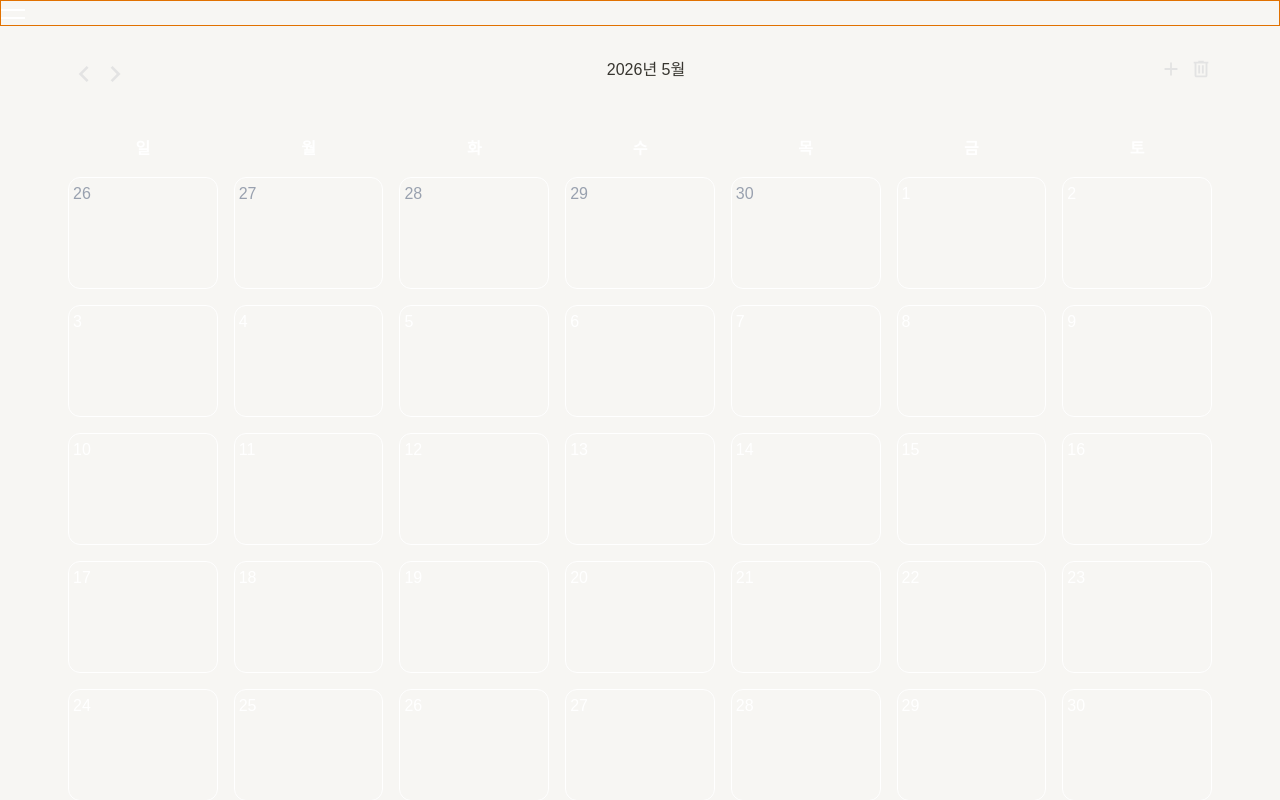
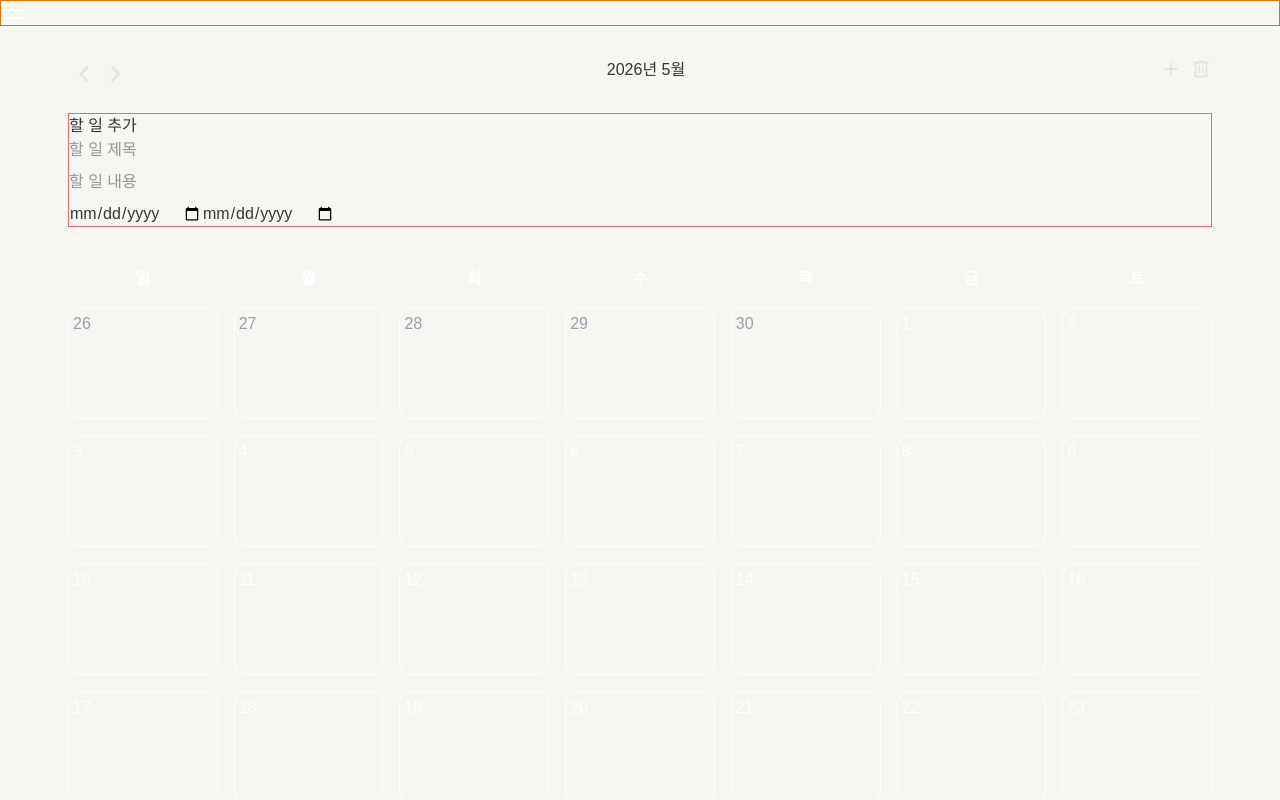
Before and after one commit to johyunsoo33/small-side-project, a Next.js app: page /mySchedule in a window 1280 px wide. Shown: the top 800 px of the page. Built offline with nearby package versions, Linux system fonts and the light colour scheme.

Commit message:
✨ 메뉴 아이템 및 할 일 추가 기능 개선: 타입 수정 및 UI 구성 변경

```diff
--- a/src/Component/Header/menuItem/menuItem.tsx
+++ b/src/Component/Header/menuItem/menuItem.tsx
@@ -1,7 +1,7 @@
 import Image from "next/image";
 import Link from "next/link";
 
-interface menuContentProps {
+interface MenuContentProps {
   content?: string;
   targetLink: string;
   imagePath?: string;
@@ -11,24 +11,21 @@ export default function MenuItem({
   content,
   targetLink,
   imagePath,
-}: menuContentProps) {
+}: MenuContentProps) {
   return (
-    <>
     <li className="border-b-blue-500 border-1 p-3" id="menuItem">
       <Link href={`/${targetLink}`}>
-          {" "}
         {content ? (
           content
-          ) : (
+        ) : imagePath ? (
           <Image
-              src={`${imagePath}`}
-              alt={`${targetLink}아이콘`}
+            src={imagePath}
+            alt={`${targetLink} 아이콘`}
             width={24}
             height={24}
           />
-          )}
+        ) : null}
       </Link>
     </li>
-    </>
   );
 }
--- a/src/Component/TaskBox/taskTopBox/taskTopBox.tsx
+++ b/src/Component/TaskBox/taskTopBox/taskTopBox.tsx
@@ -1,3 +1,4 @@
+import { calenderAddTask } from "@/src/functions/CalenderTaskAdd";
 import Image from "next/image";
 
 interface TaskTopBoxProps {
@@ -13,12 +14,20 @@ export default function TaskTopBox({
   year,
   month,
 }: TaskTopBoxProps) {
+  const handleAddTask = () => {
+    // 할 일 추가 로직 구현
+  };
+  const handleDeleteTask = () => {
+    // 할 일 삭제 로직 구현
+  };
+
   return (
+    <>
       <div className="taskTopBox flex justify-between max-w-11/12 mt-4 m-auto">
         <div className="taskControl">
           <button onClick={prevMonth} title="이전 달로 이동">
             <Image
-            src="/icons/calender_left_arrow.svg"
+              src="/Icons/calender_left_arrow.svg"
               alt="이전 달 이동 아이콘"
               width={32}
               height={32}
@@ -26,7 +35,7 @@ export default function TaskTopBox({
           </button>
           <button onClick={nextMonth} title="다음 달로 이동">
             <Image
-            src="/icons/calender_right_arrow.svg"
+              src="/Icons/calender_right_arrow.svg"
               alt="다음 달 이동 아이콘"
               width={32}
               height={32}
@@ -39,21 +48,39 @@ export default function TaskTopBox({
         <div className="taskAdd">
           <button className="mr-2" title="할 일 추가">
             <Image
-            src="/icons/calender_add.svg"
-            alt="달력에서 할일 추가"
+              src="/Icons/calender_add.svg"
+              alt="달력에서 할 일 추가"
               width={22}
               height={22}
             />
           </button>
           <button title="할 일 삭제">
             <Image
-            src="/icons/calender_delete.svg"
-            alt="달력에서 할일 제게"
+              src="/Icons/calender_delete.svg"
+              alt="달력에서 할 일 삭제"
               width={22}
-            height={2}
+              height={22}
             />
           </button>
         </div>
       </div>
+      {/* 할 일 추가 팝업 창 */}
+      <div className="taskAddPopUpBox flex flex-col justify-between max-w-11/12 mt-4 m-auto border-1 border-red-400">
+        <header>
+          <p>할 일 추가</p>
+        </header>
+        <main>
+          <form action="" className="flex flex-col gap-2">
+            <input type="text" placeholder="할 일 제목" />
+            <input type="text" placeholder="할 일 내용" />
+            <div>
+              <input type="date" placeholder="할 일 시작일" />
+              <input type="date" placeholder="할 일 마감일" />
+            </div>
+          </form>
+        </main>
+        <footer></footer>
+      </div>
+    </>
   );
 }
--- a/src/functions/CalenderTaskAdd.ts
+++ b/src/functions/CalenderTaskAdd.ts
@@ -5,11 +5,14 @@ import { ApiResPromise } from "../types/api";
 export async function calenderAddTask(
   title: string,
   content: string,
-  time: string,
+  startTime: string,
+  endTime: string,
 ): ApiResPromise<addTaskProps> {
   let res: Response;
   try {
-    res = await axios.get();
+    // res = await axios.get();
+    // return { ok: 1, message: "북마크 목록을 불러왔습니다", item: res.data };
+    return null as any;
   } catch (error) {
     console.log("error", error);
     return { ok: 0, message: "북마크 목록을 불러오지 못했습니다" };
--- a/src/types/addTaskType.ts
+++ b/src/types/addTaskType.ts
@@ -1,5 +1,6 @@
 export interface addTaskProps {
   title: string;
   content: string;
-  time: string;
+  startTime: string;
+  endTime:string;
 }
--- a/src/types/api.ts
+++ b/src/types/api.ts
@@ -12,7 +12,7 @@ export type ServerValidationErrors<E> = Partial<
 
 // API 서버의 응답
 export type ApiRes<T, E = never> =
-  | { ok: 1; item: T }
+  | { ok: 1; message: string; item: T }
   | { ok: 0; message: string; errors?: ServerValidationErrors<E> };
 
 // 서버 함수에서 반환할 타입(Promise를 반환해야 함)
```
Also changed, not shown: src/Component/Header/menuList/menuList.tsx (+2 -9 lines). Lines whose indentation alone changed are shown as unchanged.
